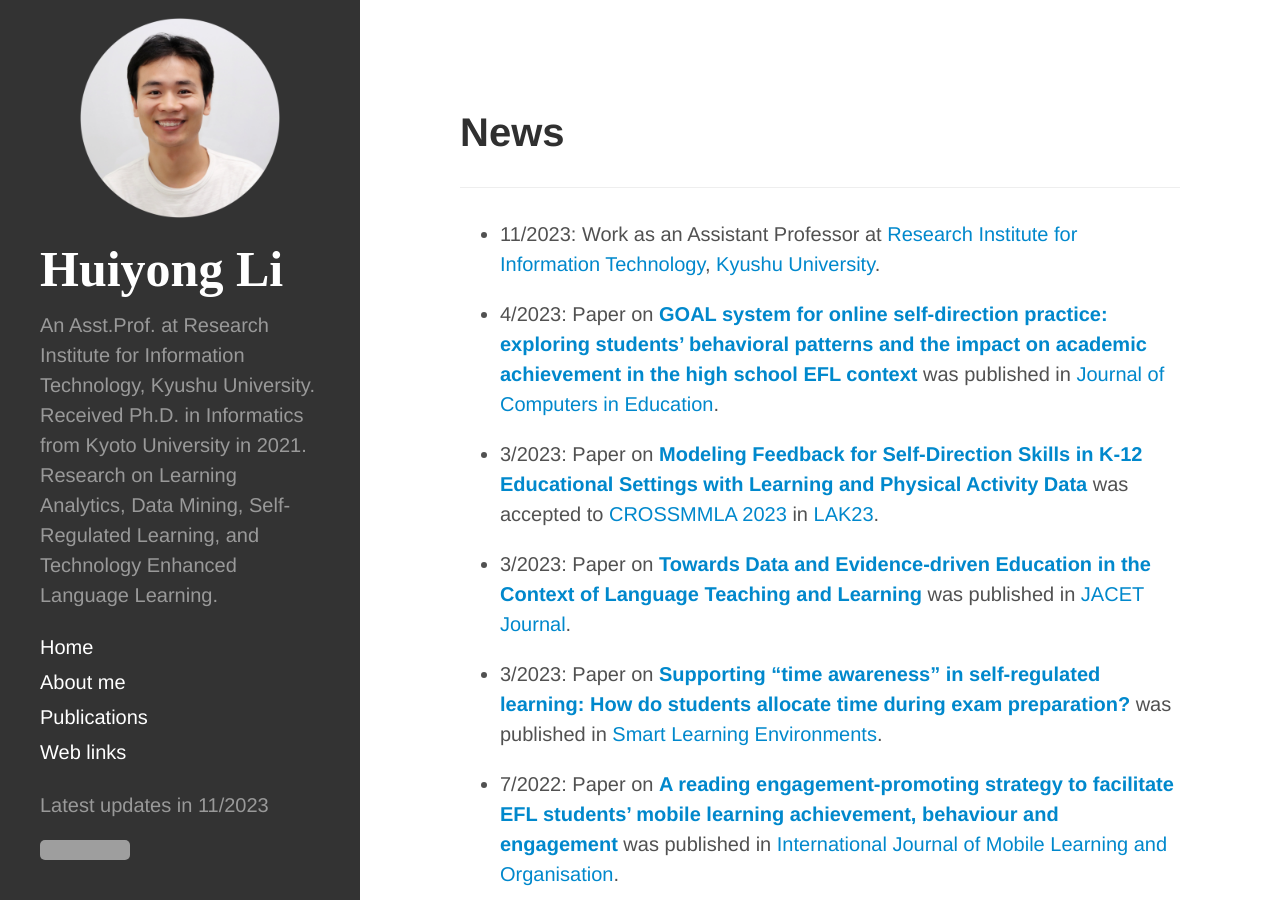
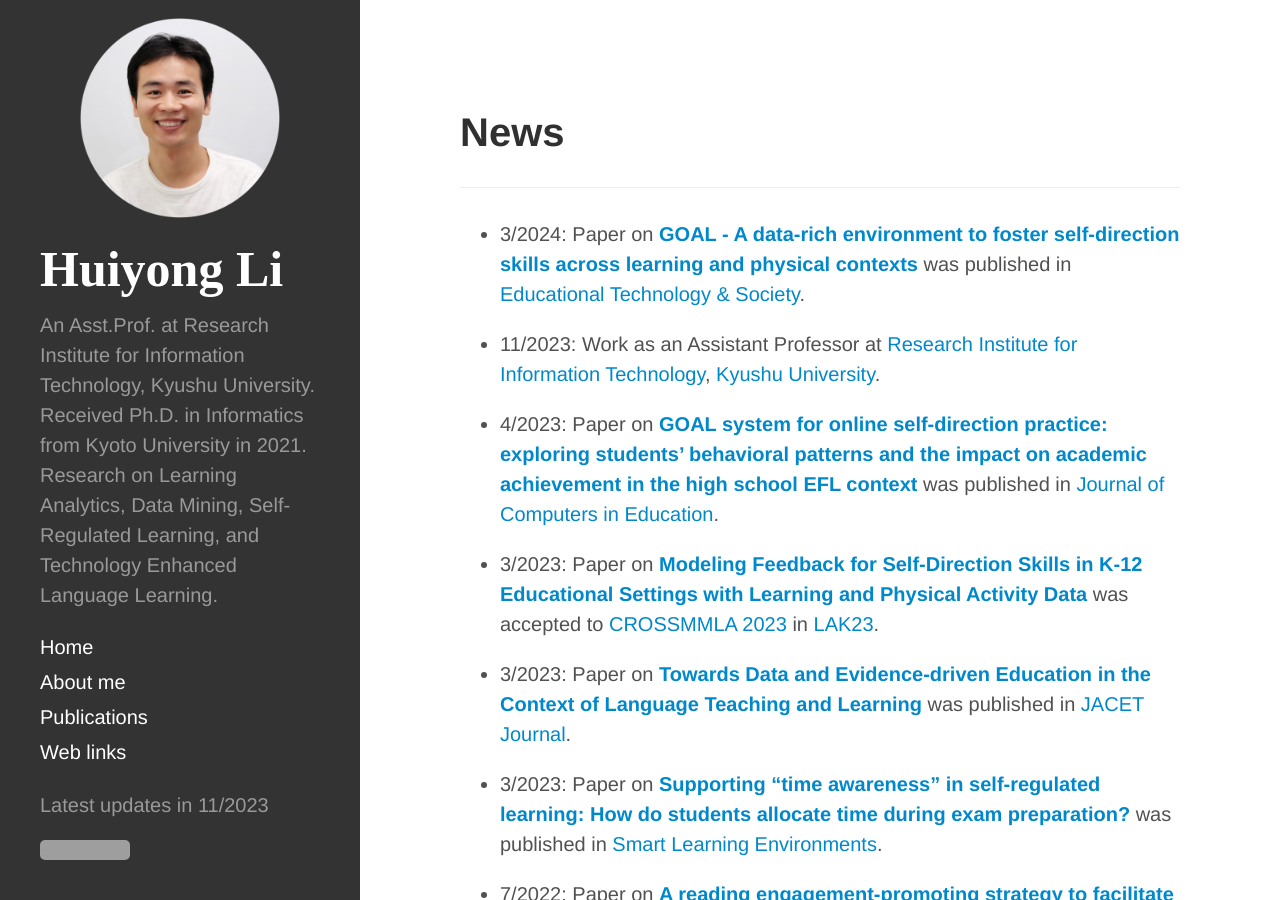
Before and after one commit to li-huiyong/li-huiyong.github.io, a Jekyll site: the page built from index.md, in a window 1280 px wide and 900 px high. Built offline with Jekyll 4.4.1, drawn with Linux system fonts in a browser that asks for light colours; nearby versions of some CDN libraries; some web fonts are replaced; our own code applies the rules of GitHub Pages for plain Markdown files; grey boxes are pictures that could not be loaded.

Commit message:
add ETS paper

```diff
--- a/index.md
+++ b/index.md
@@ -5,6 +5,8 @@ layout: index
 # <span style="color: #303030; margin-top: 0;">News</span>
 
 ___
+
+* 3/2024: Paper on [**GOAL - A data-rich environment to foster self-direction skills across learning and physical contexts**](https://doi.org/10.30191/ETS.202407_27(3).RP04) was published in [Educational Technology & Society](https://www.j-ets.net/collection/forthcoming-articles/27_3).
 
 * 11/2023: Work as an Assistant Professor at [Research Institute for Information Technology](https://ri2t.kyushu-u.ac.jp/en/index-e.html), [Kyushu University](https://www.kyushu-u.ac.jp/en/).
 
```
